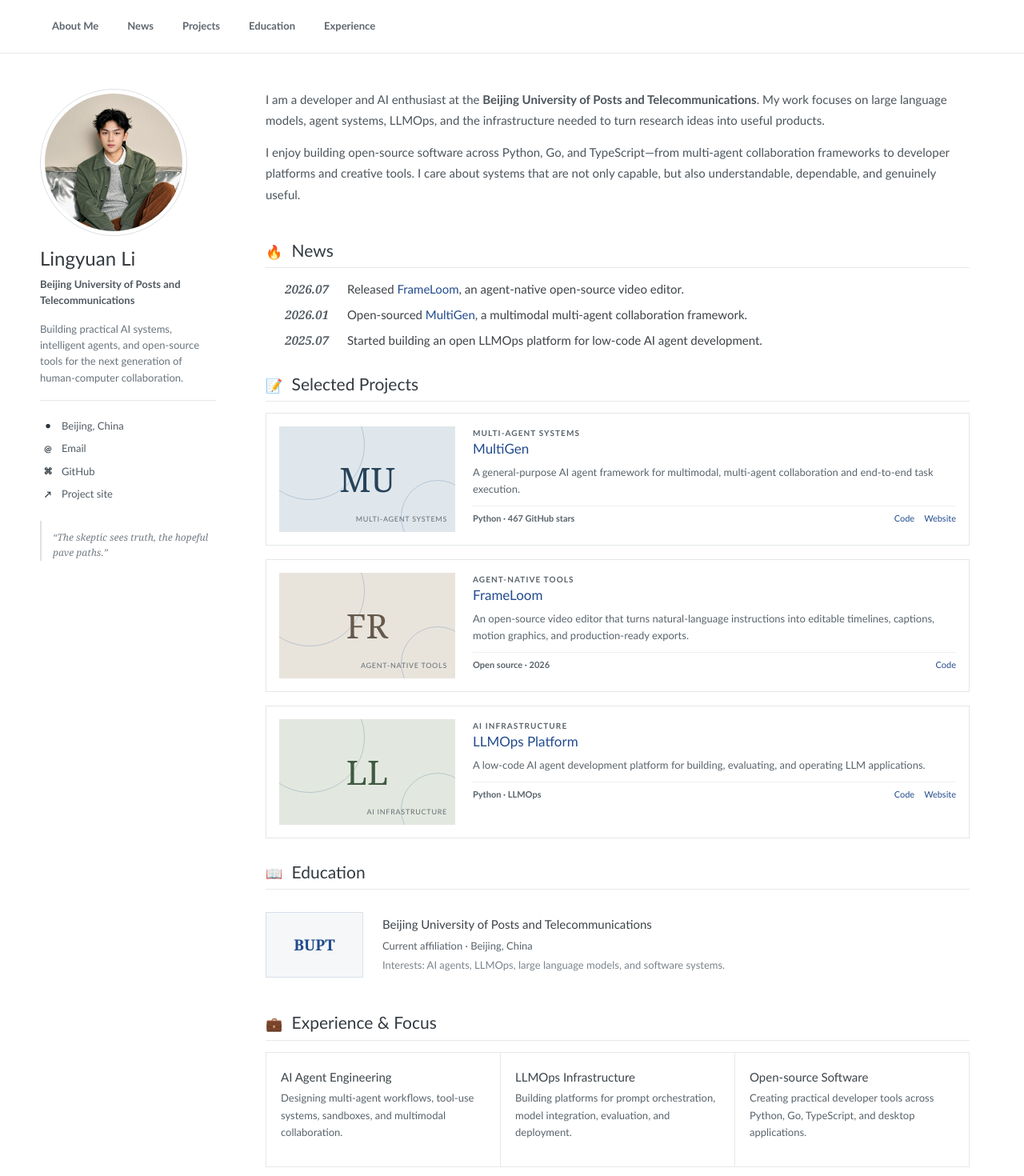
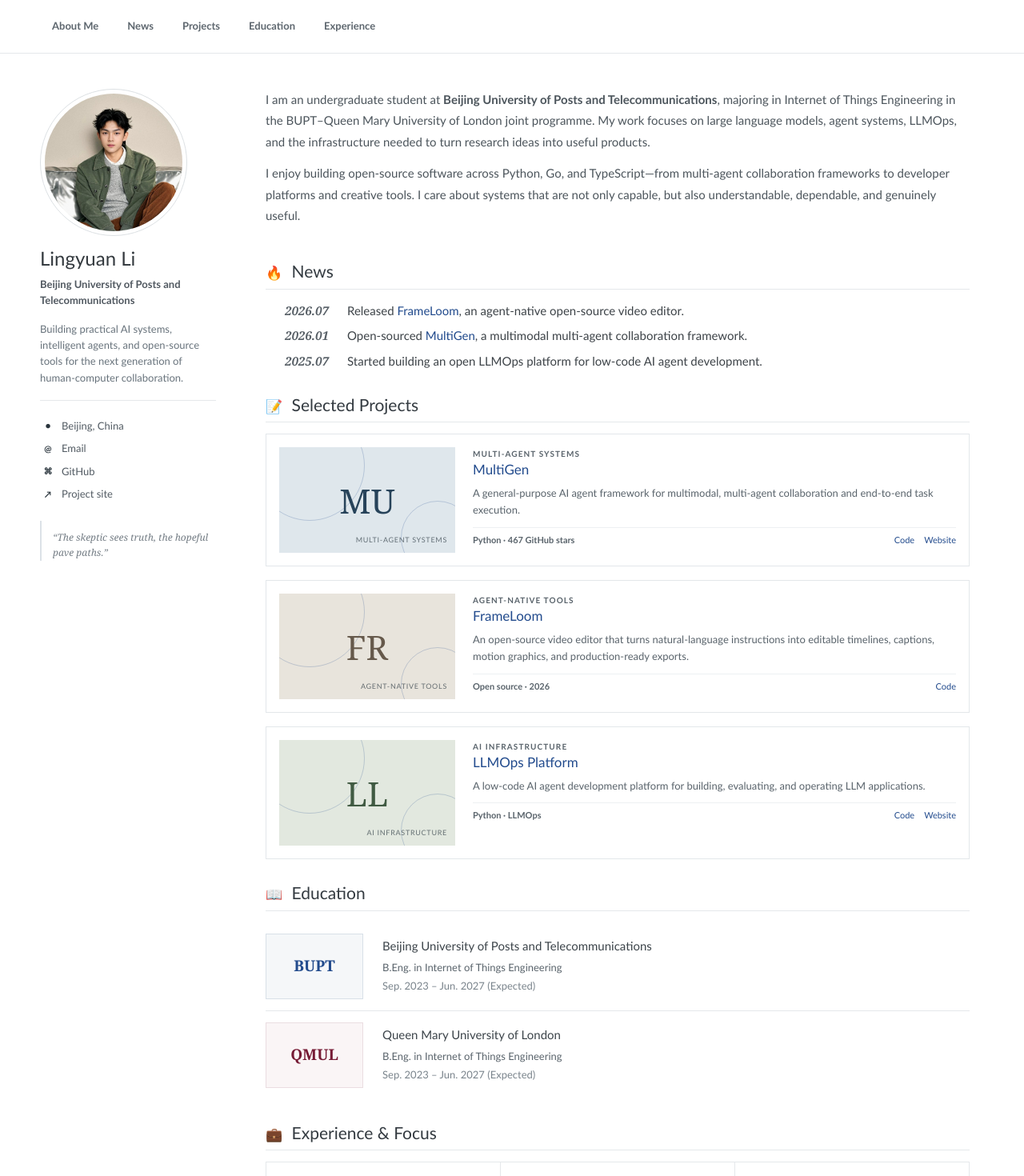
Before and after one commit to lingyuanli/lingyuanli.github.io, a Next.js app: page / in a window 1280 px wide. Shown: the top 1470 px of the page at 80% size. Built offline with nearby package versions, Linux system fonts and the light colour scheme.

Commit message:
Update joint programme education history

```diff
--- a/app/globals.css
+++ b/app/globals.css
@@ -51,8 +51,11 @@
 .project__body > p { margin:0 0 10px; color:#59636b; font-size:13px; line-height:1.62; }
 .project__meta { display:flex; align-items:center; justify-content:space-between; gap:14px; padding-top:6px; border-top:1px solid #edf0f2; color:#59636b; font-size:11px; }
 .project__meta span { display:flex; gap:12px; }
+.education-list { display:grid; }
 .timeline-card { display:grid; grid-template-columns:122px 1fr; gap:24px; align-items:center; padding:14px 0; }
+.timeline-card + .timeline-card { border-top:1px solid var(--line); }
 .timeline-card__mark { display:grid; place-items:center; min-height:82px; color:var(--blue); border:1px solid #d8e0e8; background:var(--soft); font-family:Georgia,serif; font-size:19px; font-weight:700; }
+.timeline-card__mark--qmul { color:#761b35; background:#faf5f6; border-color:#eadde1; }
 .timeline-card h3,.experience-grid h3 { margin:0 0 4px; color:#3c444a; font-size:15px; }
 .timeline-card p,.experience-grid p { margin:2px 0; color:#59636b; font-size:13px; }
 .timeline-card .muted { color:#7a848c; }
--- a/app/page.tsx
+++ b/app/page.tsx
@@ -35,7 +35,7 @@
         </aside>
         <article className="content">
           <section id="about-me" className="intro section-anchor">
-            <p>I am a developer and AI enthusiast at the <strong>Beijing University of Posts and Telecommunications</strong>. My work focuses on large language models, agent systems, LLMOps, and the infrastructure needed to turn research ideas into useful products.</p>
+            <p>I am an undergraduate student at <strong>Beijing University of Posts and Telecommunications</strong>, majoring in Internet of Things Engineering in the BUPT–Queen Mary University of London joint programme. My work focuses on large language models, agent systems, LLMOps, and the infrastructure needed to turn research ideas into useful products.</p>
             <p>I enjoy building open-source software across Python, Go, and TypeScript—from multi-agent collaboration frameworks to developer platforms and creative tools. I care about systems that are not only capable, but also understandable, dependable, and genuinely useful.</p>
           </section>
           <section id="news" className="section-anchor">
@@ -69,9 +69,15 @@
           </section>
           <section id="education" className="section-anchor">
             <h2><span aria-hidden="true">📖</span> Education</h2>
-            <div className="timeline-card">
-              <div className="timeline-card__mark">BUPT</div>
-              <div><h3>Beijing University of Posts and Telecommunications</h3><p>Current affiliation · Beijing, China</p><p className="muted">Interests: AI agents, LLMOps, large language models, and software systems.</p></div>
+            <div className="education-list">
+              <div className="timeline-card">
+                <div className="timeline-card__mark">BUPT</div>
+                <div><h3>Beijing University of Posts and Telecommunications</h3><p>B.Eng. in Internet of Things Engineering</p><p className="muted">Sep. 2023 – Jun. 2027 (Expected)</p></div>
+              </div>
+              <div className="timeline-card">
+                <div className="timeline-card__mark timeline-card__mark--qmul">QMUL</div>
+                <div><h3>Queen Mary University of London</h3><p>B.Eng. in Internet of Things Engineering</p><p className="muted">Sep. 2023 – Jun. 2027 (Expected)</p></div>
+              </div>
             </div>
           </section>
           <section id="experience" className="section-anchor">
```
